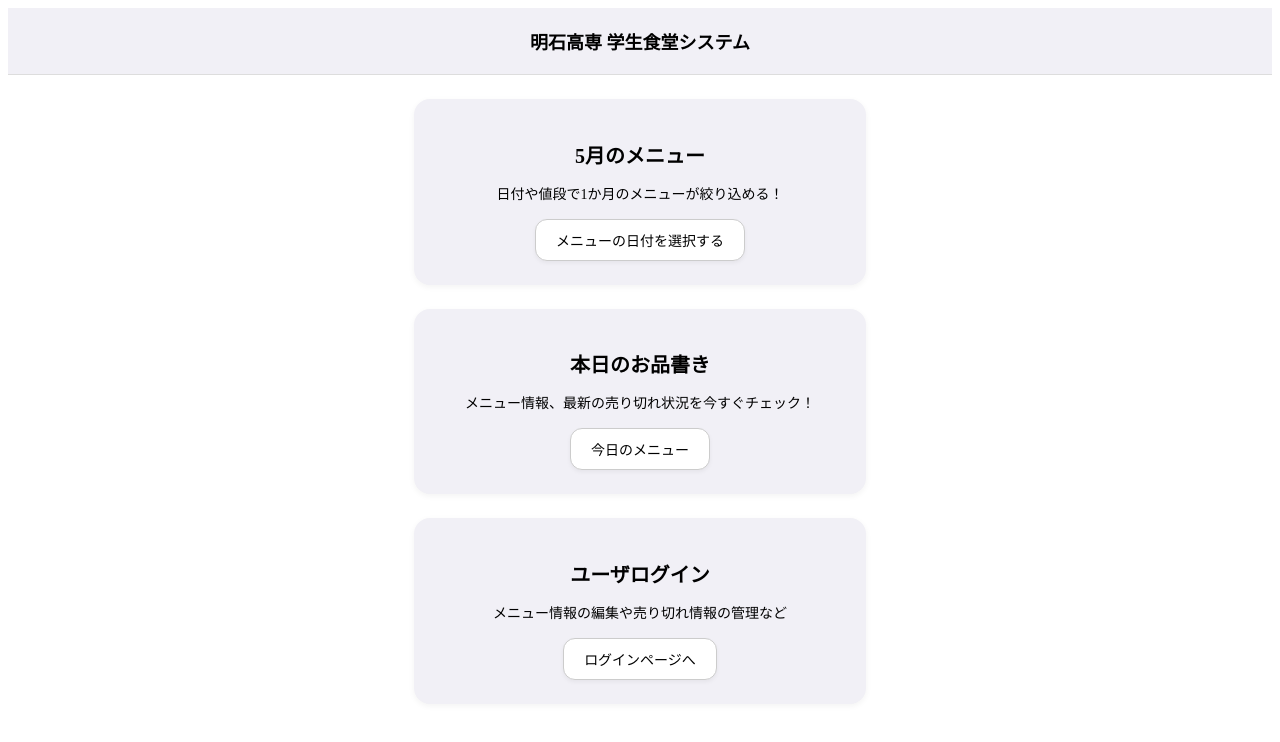
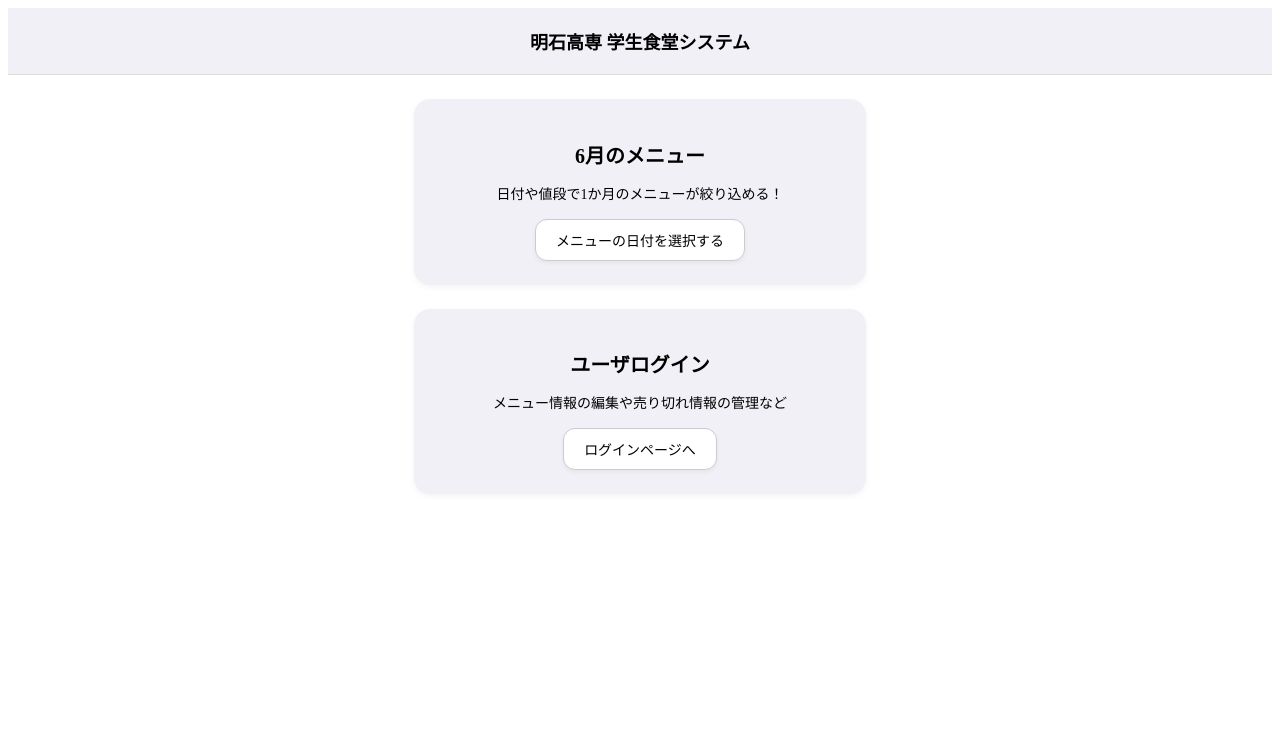
Before and after one commit to hengin-eer/akashi_cafe, a SvelteKit app in the folder client/: page / in a window 1280 px wide. Shown: the top 742 px of the page. Built offline with nearby package versions, Linux system fonts and the light colour scheme.

Commit message:
✨ 今月のメニューを動的に表示する機能を追加＆今日のメニューが不要なので削除（メニューページのデフォルトが本日なので）

```diff
--- a/client/src/routes/+page.svelte
+++ b/client/src/routes/+page.svelte
@@ -1,19 +1,16 @@
+<script>
+  const currentMonth = new Date().getMonth() + 1;
+</script>
+
 <header class="header">明石高専 学生食堂システム</header>
 
 <main class="main">
   <section class="card">
-    <h2>5月のメニュー</h2>
+    <!-- TODO: 今月の日付を自動で取得する -->
+    <h2>{currentMonth}月のメニュー</h2>
     <p>日付や値段で1か月のメニューが絞り込める！</p>
     <button>
       <a href="/menu"> メニューの日付を選択する </a>
-    </button>
-  </section>
-
-  <section class="card">
-    <h2>本日のお品書き</h2>
-    <p>メニュー情報、最新の売り切れ状況を今すぐチェック！</p>
-    <button>
-      <a href="/menu?today">今日のメニュー</a>
     </button>
   </section>
 
```
